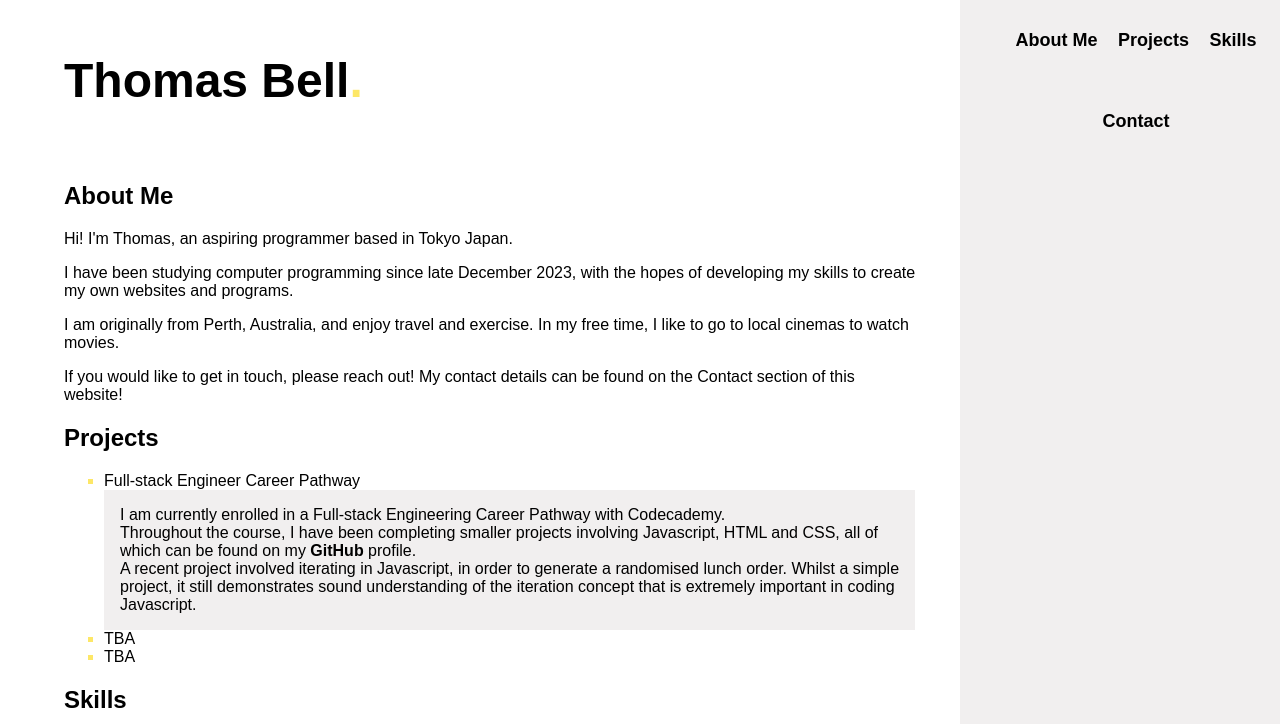
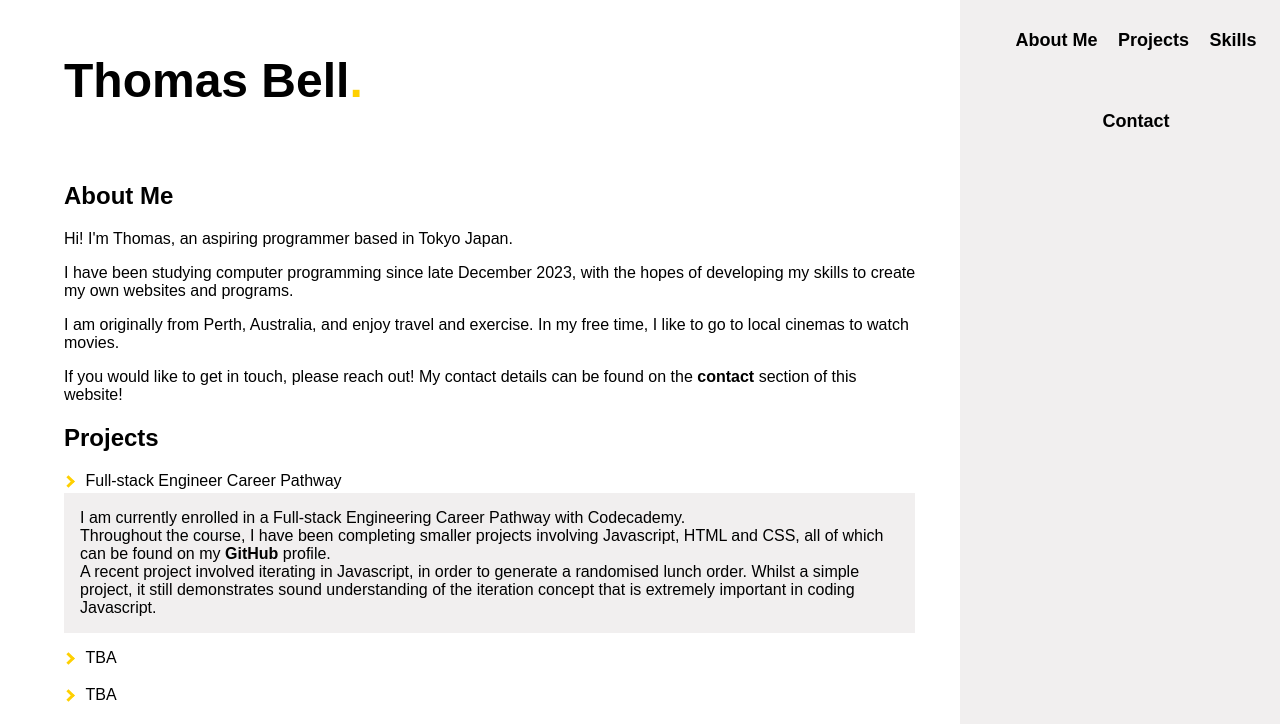
Before and after one commit to ThomasBelll/ThomasBell.github.io, a plain HTML site: page index.html in a window 1280 px wide. Both pictures are taken after a click on the button "Full-stack Engineer Career Pathway". Shown: the top 724 px of the page. Drawn offline with Linux system fonts and the light colour scheme.

Commit message:
Add styling to dropdowns. Site v1 complete

```diff
--- a/index.html
+++ b/index.html
@@ -36,7 +36,7 @@
             <p>Hi! I'm Thomas, an aspiring programmer based in Tokyo Japan.</p>
             <p>I have been studying computer programming since late December 2023, with the hopes of developing my skills to create my own websites and programs.</p>
             <p>I am originally from Perth, Australia, and enjoy travel and exercise. In my free time, I like to go to local cinemas to watch movies.</p>
-            <p>If you would like to get in touch, please reach out! My contact details can be found on the <a href="contact.html">Contact</a> section of this website!</p>
+            <p>If you would like to get in touch, please reach out! My contact details can be found on the <a href="contact.html" class="in-text-link">contact</a> section of this website!</p>
         </div>
         <div class="img-container">
             <!--Insert Profile Image-->
@@ -48,6 +48,7 @@
         <h2>Projects</h2>
         <ul>
             <li>
+                <i class="arrow right"></i>
                 <button type="button" class="collapsible">Full-stack Engineer Career Pathway</button>
                 <div class="content">
                    <p>I am currently enrolled in a Full-stack Engineering Career Pathway with Codecademy.<br>
@@ -57,12 +58,14 @@
                 </div>
             </li>
             <li>
+                <i class="arrow right"></i>
                 <button type="button" class="collapsible">TBA</button>
                 <div class="content">
                     <p>TBA</p>
                 </div>
             </li>
             <li>
+                <i class="arrow right"></i>
                 <button type="button" class="collapsible">TBA</button>
                 <div class="content">
                     <p>TBA</p>
--- a/js/collapsible.js
+++ b/js/collapsible.js
@@ -5,28 +5,19 @@ var i;
   for (i = 0; i < coll.length; i++) {
     coll[i].addEventListener("click", function() {
       this.classList.toggle("active");
+
       var content = this.nextElementSibling;
       if (content.style.display === "block") {
         content.style.display = "none";
       } else {
         content.style.display = "block";
       }
-    });
-}
 
-var coll = document.getElementsByClassName("collapsible");
-var i;
-
-for (i = 0; i < coll.length; i++) {
-  coll[i].addEventListener("click", function() {
-    this.classList.toggle("active");
-    var content = this.nextElementSibling;
-    if (content.style.maxHeight){
+      if (content.style.maxHeight) {
         content.style.maxHeight = null;
       } else {
         content.style.maxHeight = content.scrollHeight + "px";
       }
     });
   }
-
 });
--- a/style.css
+++ b/style.css
@@ -109,34 +109,35 @@ h1 {
 }
 
 .period {
-  color: #FDE767;
+  color: #ffd000;
 }
 
 #about-me, #projects, #skills, #contact-link, footer {
   width: 70%;
 }
 
-a {
+a, .collapsible {
   text-decoration: none;
   position: relative;
+  padding-bottom: 0.2rem;
 }
 
 .in-text-link {
   font-weight: 600;
 }
 
-a::before {
+a::before, .collapsible::before {
   content: "";
   position: absolute;
   bottom: 0;
   width: 0%;
   height: 0.2rem;
-  background: #FDE767;
+  background: #ffd000;
   transition: 0.2s;
   left: 0;
 }
 
-a:hover:before {
+a:hover:before, .collapsible:hover:before{
   width: 100%;
 }
 
@@ -189,11 +190,11 @@ nav li {
   background-color: #fff;
   border: none;
   font-size: 1rem;
-  padding: 0;
+  padding: 0 0 0.2rem 0;
 }
 
 .active, .collapsible:hover {
-  background-color: #F1EFEF;
+  background-color: #fff;
 }
 
 .content {
@@ -206,14 +207,32 @@ nav li {
 }
 
 #projects ul {
-  list-style: square;
+  list-style: none;
+  padding-inline-start: 0;
+}
+
+#projects li {
+  margin-bottom: 1rem;
 }
 
 #projects ul li::marker {
-  color: #FDE767;
+  color: #ffd000;
 }
 
+.arrow.right {
+  border: solid #ffd000;
+  border-width: 0 3px 3px 0;
+  display: inline-block;
+  padding: 3px;
+  margin-right: 0.5rem;
+  transform: rotate(-45deg);
+  -webkit-transform: rotate(-45deg);
+}
 
+.rotate {
+  transform: rotate(90deg);
+  -webkit-transform: rotate(90deg);
+}
 
 /* Skills */
 #skills ul {
@@ -294,7 +313,7 @@ footer p{
   width: 12.5rem;
   height: 12.5rem;
   overflow: hidden;
-  border: solid 0.25rem #FDE767;
+  border: solid 0.25rem #ffd000;
   box-shadow:  0 0 0 0.25rem #000;
   border-radius: 50%;
   margin-top: 2rem;
```
Lines whose indentation alone changed are shown as unchanged.
